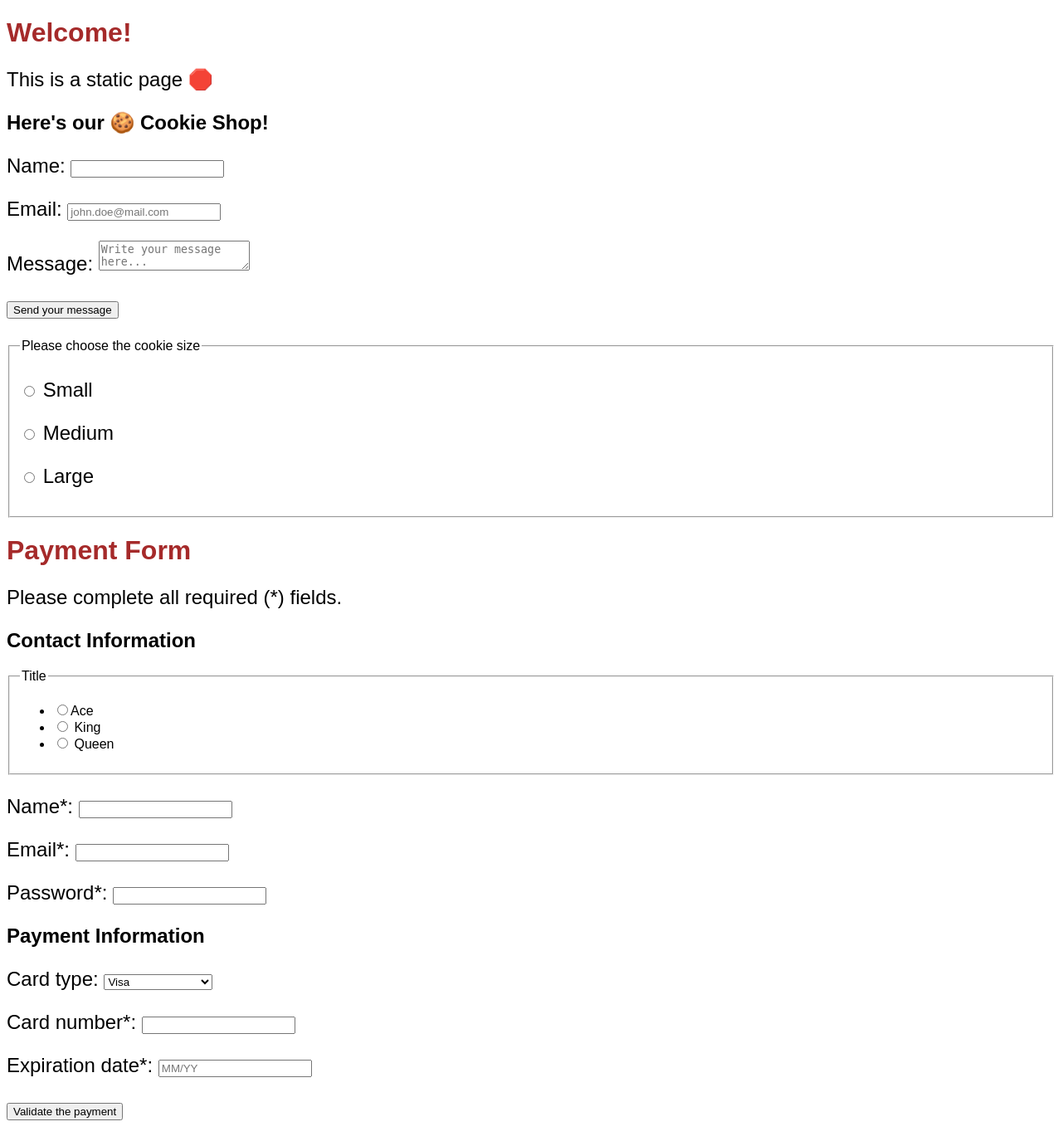
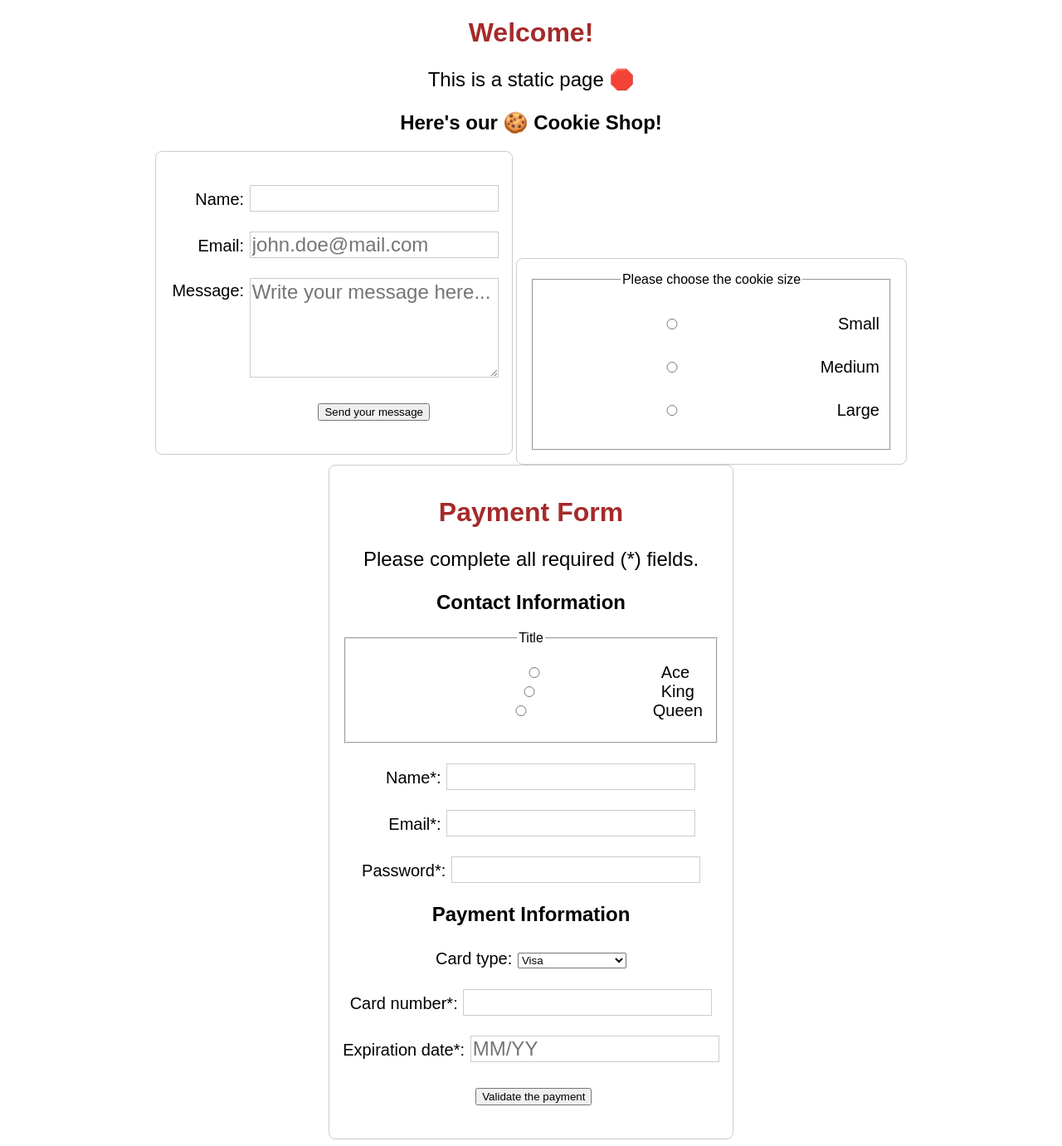
Before and after one commit to Stan-Getz/cookie-shop, a Node server app: page / in a window 1280 px wide. Shown: the whole page at 83% size. Before the commit the page ends 1350 px from the top, so only its background shows below. Run offline with Node 20, Linux system fonts and the light colour scheme.

Commit message:
Add general styling to forms

```diff
--- a/public/css/landing.css
+++ b/public/css/landing.css
@@ -1,5 +1,6 @@
 body {
   font-family: Arial, Helvetica, sans-serif;
+  text-align: center;
 }
 
 h1 {
@@ -9,3 +10,53 @@ h1 {
 p {
   font-size: 1.5rem;
 }
+
+form {
+  display: inline-block;
+
+  padding: 1em;
+  border: 1px solid #cccccc;
+  border-radius: 0.5em;
+}
+
+p + p {
+  margin-top: 1em;
+}
+
+label {
+  display: inline-block;
+  min-width: 90px;
+  text-align: right;
+  font-size: 1.25rem;
+}
+
+input,
+textarea {
+  font: 1em sans-serif;
+  width: 300px;
+  box-sizing: border-box;
+  border: 1px solid #cccccc;
+}
+
+input:focus,
+textarea:focus {
+  outline-style: solid;
+  outline-color: black;
+}
+
+textarea {
+  vertical-align: top;
+  height: 5em;
+}
+
+.button {
+  padding-left: 90px;
+}
+
+button {
+  margin-left: 0.5em;
+}
+
+ul {
+  list-style: none;
+}
```
